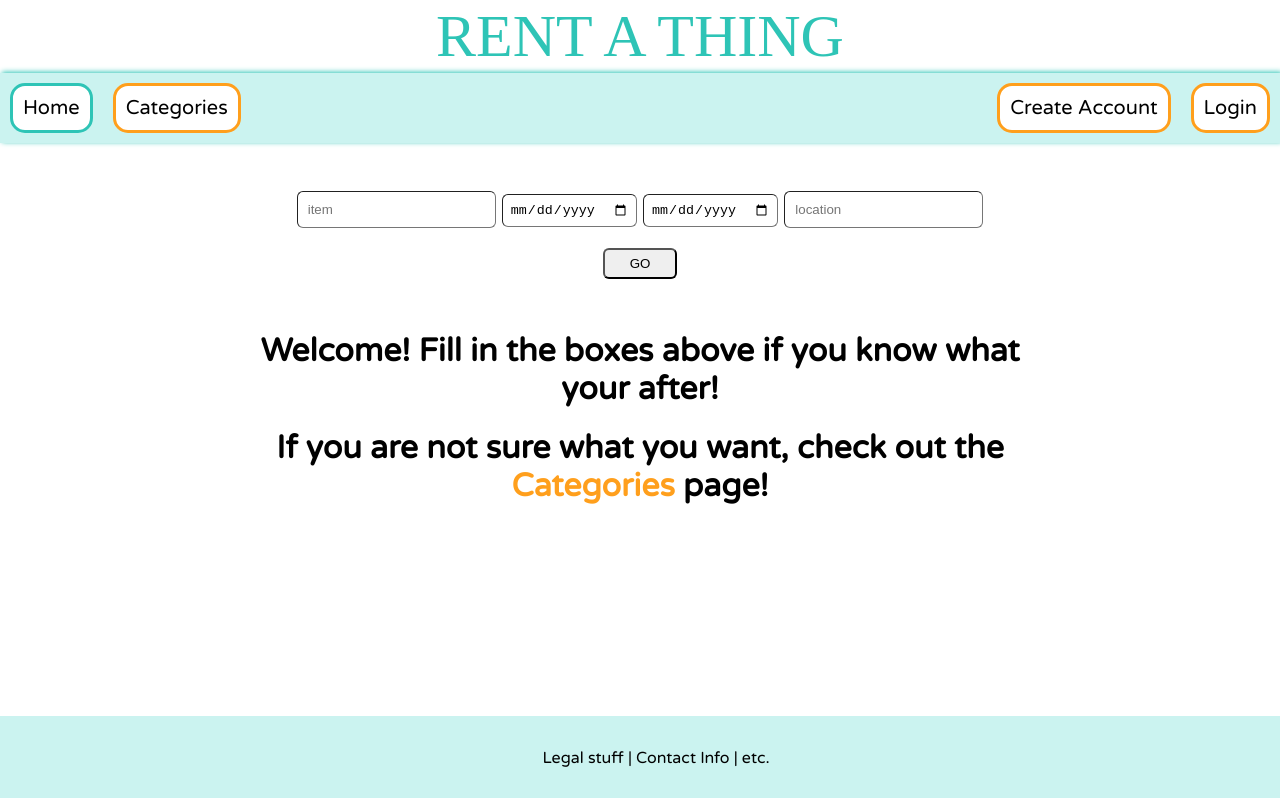
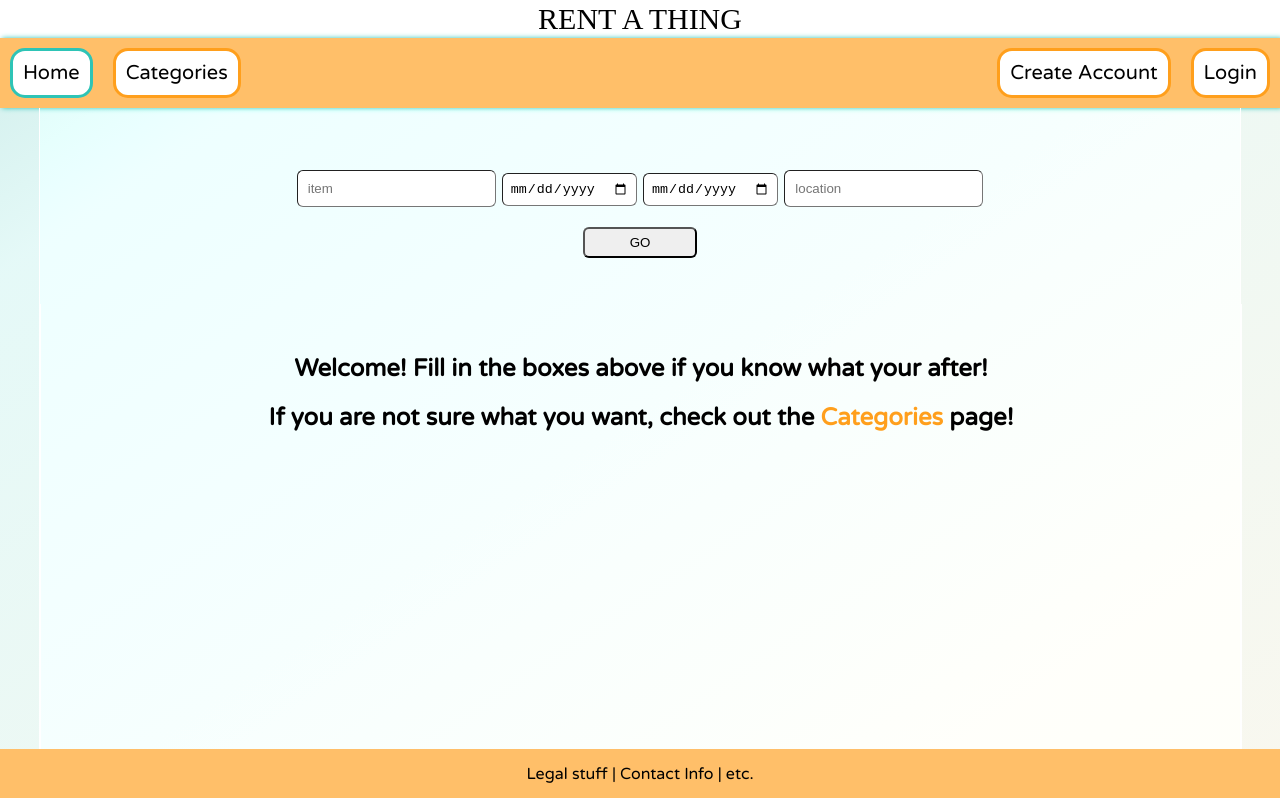
Before and after one commit to darshanbala/rent-a-thing, a React (Create React App) app in the folder FrontEnd/web-app/: page /Home in a window 1280 px wide. Shown: the top 798 px of the page. Built offline with nearby package versions, Linux system fonts and the light colour scheme; no server answers; a web font is replaced by a local one.

Commit message:
some further visual tweaks

```diff
--- a/FrontEnd/web-app/src/App.js
+++ b/FrontEnd/web-app/src/App.js
@@ -110,6 +110,7 @@ class App extends Component {
                       <NavLink className="navButton floatRight noUnderline" to="/postItem" activeClassName="active">Post a new item</NavLink>
                   </nav>
                 }
+                <main>
                 <Switch>
                     <Route exact path="/Home">
                         <Home cookieCheck={ () => this.cookieCheck() } />
@@ -136,6 +137,7 @@ class App extends Component {
                          <MyRentals cookieCheck={() => this.cookieCheck()}/>
                     </Route>
                 </Switch>
+                </main>
 
                 <div className="footer">
                     <p>Legal stuff | Contact Info | etc.</p>
--- a/FrontEnd/web-app/src/components/home/Home.js
+++ b/FrontEnd/web-app/src/components/home/Home.js
@@ -76,22 +76,22 @@ class Home extends Component {
 
         if (submissionConfirmed) {
             return (
-                <>
+                <section>
                     <SearchBar submitSearch={(arg) => this.submitSearch(arg)} />
                     <ThingsHandler searchCriteria={ searchCriteria } cookieCheck={this.props.cookieCheck}/>
-                </>
+                </section>
             );
         }
         else {
             return (
-                <>
+                <section>
                     <SearchBar submitSearch={(arg) => this.submitSearch(arg)} />
                     <main>
                         <h1>Welcome! Fill in the boxes above if you know what your after!</h1>
                         <h1>If you are not sure what you want, check out the <span className="highlight">Categories</span> page!</h1>
 
                     </main>
-                </>
+                </section>
             );
         }
     }
--- a/FrontEnd/web-app/src/components/home/SearchBar.js
+++ b/FrontEnd/web-app/src/components/home/SearchBar.js
@@ -52,7 +52,7 @@ class SearchBar extends Component {
     render() {
         const { item, dateFrom, dateTo, location } = this.state;
         return (
-            <main>
+            <section>
                 <form type="submit" className="searchBar">
                     <div>
                     <span><input type="text" name="item" id="item" value={item} onChange={(e) => this.handleChange(e)} placeholder='item' /></span>
@@ -64,7 +64,7 @@ class SearchBar extends Component {
                     <input id='search_submit' type='submit' onClick={(e) => this.formSubmission(e)} value='GO'/>
                     </div>
                 </form>
-            </main>
+            </section>
         );
     }
 }
--- a/FrontEnd/web-app/src/css/Profile_page.css
+++ b/FrontEnd/web-app/src/css/Profile_page.css
@@ -1,6 +1,7 @@
 .flex_container {
   display: inline-flex;
-  min-width: 120%;
+  min-width: 70%;
+  max-width: 80%;
   justify-content: stretch;
 
 }
--- a/FrontEnd/web-app/src/index.css
+++ b/FrontEnd/web-app/src/index.css
@@ -1,10 +1,10 @@
 .header {
   padding: 2px;
-  font-size: 60px;
+  font-size: 30px;
   font-family: 'Yomogi', cursive;
   /*margin: 1em;*/
   background: #ffffff;
-  color: #2ec4b6;
+  color: black;
   text-align: center;
 }
 
@@ -13,10 +13,10 @@
   /*margin: 1em;*/
   /*display: flex;*/
   /*justify-content: space-around;*/
-  background: #cbf3f0;
+  background: #FFBF69;
   color: black;
-  margin-bottom: 2em;
-  box-shadow: 2px -1px 5px #2ec4b6;
+  margin-bottom: 0;
+  box-shadow: 2px 0px 5px #2ec4b6;
 }
 
 .navButton {
@@ -38,14 +38,16 @@
 
 .footer {
   position: fixed;
+  height: 30px;
   left: 0;
   bottom: 0;
   width: 100%;
-  padding: 1em;
+  padding: .6em 0 .7em;
   /*margin: 1em;*/
   display: flex;
   justify-content: space-around;
-  background: #cbf3f0;
+  align-items: center;
+  background: #FFBF69;
   color: black;
 }
 
@@ -139,13 +141,25 @@
 body {
   margin: 0px !important;
   font-family: 'Varela Round', sans-serif;
-  padding-bottom: 10em;
+  padding-bottom: 0;
+  background: rgb(46,180,166);
+  background: linear-gradient(146deg, rgba(46,180,166,0.23153011204481788) 0%, rgba(203,243,240,0.5060399159663865) 13%, rgba(255,171,56,0.09427521008403361) 100%);
 }
 
 main {
-  width: 800px;
-  margin: 2em auto;
+  width: 1200px;
+  margin: 0 auto ;
+  margin-bottom: 0 ;
+  padding-top: 30px;
+  padding-bottom: 30px;
+
   text-align: center;
+  background-color: inherit;
+  backdrop-filter:  brightness(104%) ;
+  border-right: 1px solid white;
+  border-left: 1px solid white;
+  height: 100%;
+  min-height: 100vh;
 }
 
 
@@ -261,5 +275,5 @@ input[type=submit]:hover {
   border: 2px solid #2ec4b6;
   border-radius: 6px;
   transition: 0.3s;
-  box-shadow: 0 0 4px grey;
+  box-shadow: 0 0 4px white;
 }
```
